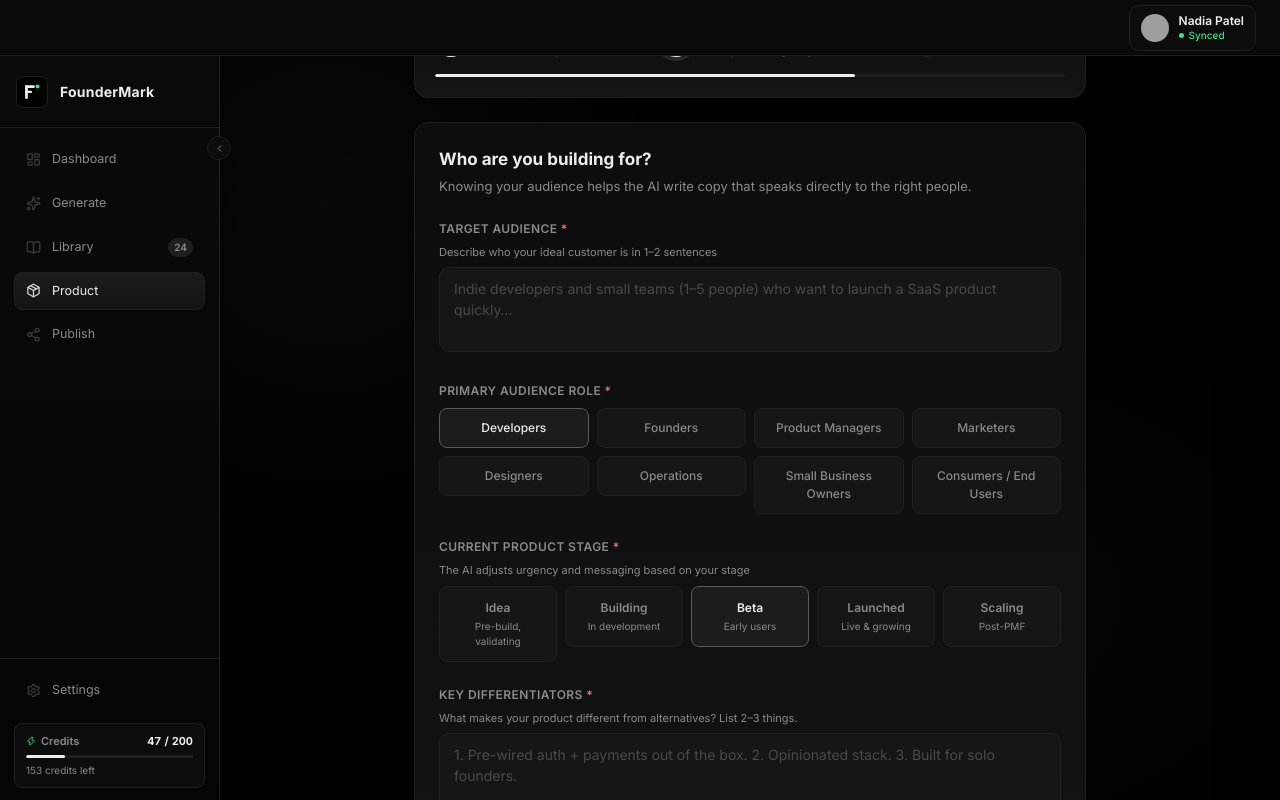
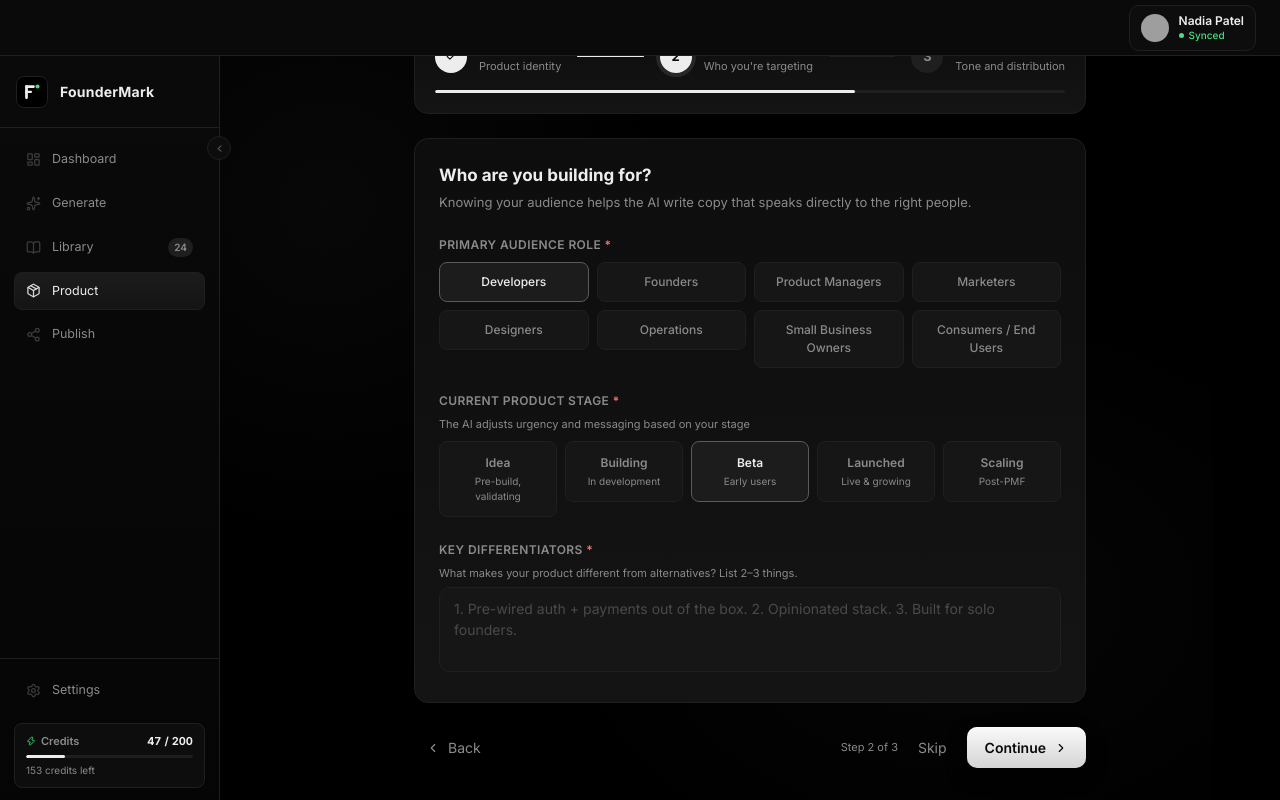
Before and after one commit to SNDP-Design/foundermark, a Next.js app: page /product-setup in a window 1280 px wide. Both pictures are taken after a click on the button "Skip". Built offline with nearby package versions, Linux system fonts and the light colour scheme; grey boxes are pictures that could not be loaded.

Commit message:
Local Commit: 2026-06-06T11:19:22.618Z - Removed "Target audience" textarea field from the Step2Audience form - Removed "Pain points you solve" textarea field from the Step2Audience form - Updated step 1 validation to no longer require `targetAudience` since the field was removed

```diff
--- a/src/app/product-setup/components/ProductSetupWizard.tsx
+++ b/src/app/product-setup/components/ProductSetupWizard.tsx
@@ -172,7 +172,7 @@ export default function ProductSetupWizard() {
   const handleNext = async () => {
     let fieldsToValidate: (keyof ProductFormData)[] = [];
     if (currentStep === 0) fieldsToValidate = ['productName', 'tagline', 'industry', 'description'];
-    if (currentStep === 1) fieldsToValidate = ['targetAudience', 'stage', 'differentiators'];
+    if (currentStep === 1) fieldsToValidate = ['audienceRole', 'stage', 'differentiators'];
     const valid = await form.trigger(fieldsToValidate);
     if (valid) {
       // Auto-save progress when advancing steps
--- a/src/app/product-setup/components/Step2Audience.tsx
+++ b/src/app/product-setup/components/Step2Audience.tsx
@@ -1,7 +1,7 @@
 'use client';
 
 import React from 'react';
-import { useFormReturn } from 'react-hook-form';
+import { UseFormReturn } from 'react-hook-form';
 import { ProductFormData } from './ProductSetupWizard';
 
 const stages = [
@@ -24,7 +24,7 @@ const audienceRoles = [
 ];
 
 interface Props {
-  form: useFormReturn<ProductFormData>;
+  form: UseFormReturn<ProductFormData>;
 }
 
 export default function Step2Audience({ form }: Props) {
@@ -35,19 +35,6 @@ export default function Step2Audience({ form }: Props) {
       <div>
         <h2 className="text-[17px] font-bold mb-[4px]" style={{ color: '#ededed' }}>Who are you building for?</h2>
         <p className="text-[13px]" style={{ color: '#8a8a8a' }}>Knowing your audience helps the AI write copy that speaks directly to the right people.</p>
-      </div>
-
-      <div>
-        <label className="block text-[12px] font-semibold uppercase tracking-[0.4px] mb-[6px]" style={{ color: '#8a8a8a' }} htmlFor="targetAudience">
-          Target audience <span style={{ color: '#f87171' }}>*</span>
-        </label>
-        <p className="text-[11px] mb-[6px]" style={{ color: '#8a8a8a' }}>Describe who your ideal customer is in 1–2 sentences</p>
-        <textarea
-          id="targetAudience" rows={3} className="input-base resize-none"
-          placeholder="Indie developers and small teams (1–5 people) who want to launch a SaaS product quickly…"
-          {...register('targetAudience', { required: 'Target audience is required', minLength: { value: 20, message: 'Please be more specific — at least 20 characters' } })}
-        />
-        {errors.targetAudience && <p className="text-[11px] mt-1" style={{ color: '#f87171' }}>{errors.targetAudience.message}</p>}
       </div>
 
       <div>
@@ -112,15 +99,6 @@ export default function Step2Audience({ form }: Props) {
         {errors.differentiators && <p className="text-[11px] mt-1" style={{ color: '#f87171' }}>{errors.differentiators.message}</p>}
       </div>
 
-      <div>
-        <label className="block text-[12px] font-semibold uppercase tracking-[0.4px] mb-[6px]" style={{ color: '#8a8a8a' }} htmlFor="painPoints">Pain points you solve</label>
-        <p className="text-[11px] mb-[6px]" style={{ color: '#8a8a8a' }}>What frustrations or problems does your product eliminate?</p>
-        <textarea
-          id="painPoints" rows={3} className="input-base resize-none"
-          placeholder="Founders waste 2–4 weeks setting up authentication, payment infrastructure, and email…"
-          {...register('painPoints')}
-        />
-      </div>
     </div>
   );
 }
```
